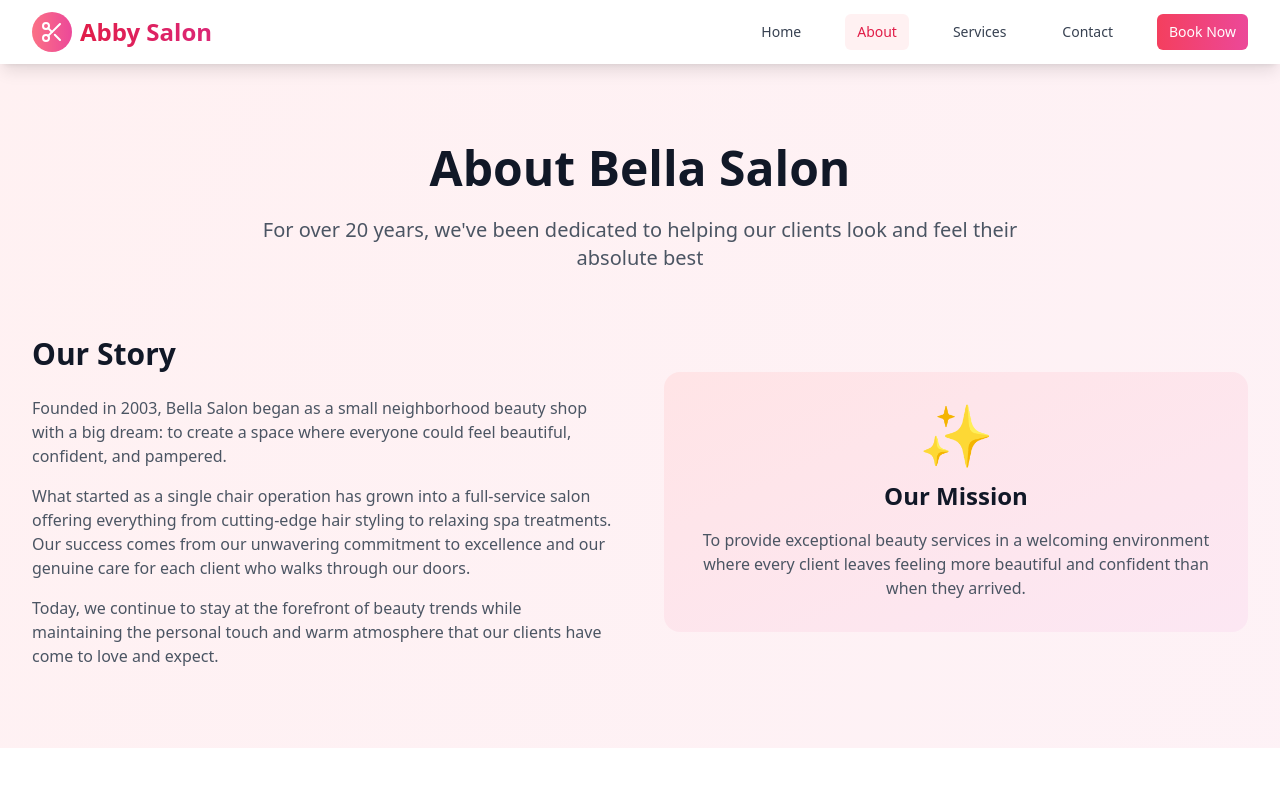
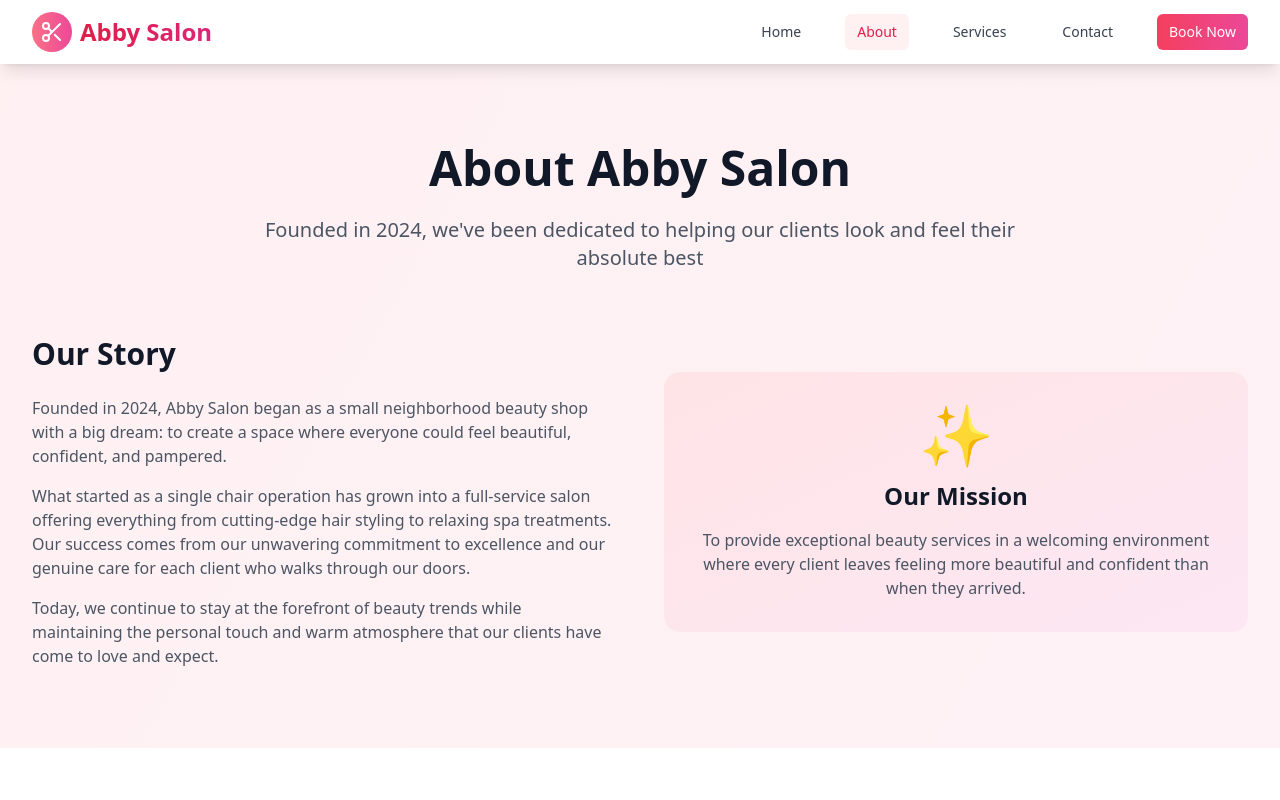
Before and after one commit to Abigaelmoraa/my-salon-website, a React (Vite) app: page /about in a window 1280 px wide. Shown: the top 800 px of the page. Built offline with nearby package versions, Linux system fonts and the light colour scheme.

Commit message:
Move founding year to About page
Move the "Since 2024" text from the home page to the about page.

```diff
--- a/src/components/About.tsx
+++ b/src/components/About.tsx
@@ -1,4 +1,3 @@
-
 import React from 'react';
 import { User } from 'lucide-react';
 
@@ -39,9 +38,9 @@ const About = () => {
       {/* About Hero */}
       <section className="max-w-7xl mx-auto px-4 sm:px-6 lg:px-8 mb-20">
         <div className="text-center mb-16">
-          <h1 className="text-5xl font-bold text-gray-900 mb-6">About Bella Salon</h1>
+          <h1 className="text-5xl font-bold text-gray-900 mb-6">About Abby Salon</h1>
           <p className="text-xl text-gray-600 max-w-3xl mx-auto">
-            For over 20 years, we've been dedicated to helping our clients look and feel their absolute best
+            Founded in 2024, we've been dedicated to helping our clients look and feel their absolute best
           </p>
         </div>
 
@@ -50,7 +49,7 @@ const About = () => {
             <h2 className="text-3xl font-bold text-gray-900 mb-6">Our Story</h2>
             <div className="space-y-4 text-gray-600">
               <p>
-                Founded in 2003, Bella Salon began as a small neighborhood beauty shop with a big dream:
+                Founded in 2024, Abby Salon began as a small neighborhood beauty shop with a big dream:
                 to create a space where everyone could feel beautiful, confident, and pampered.
               </p>
               <p>
--- a/src/components/Home.tsx
+++ b/src/components/Home.tsx
@@ -38,7 +38,7 @@ const Home = () => {
             Abby Salon
           </h1>
           <p className="text-xl md:text-2xl text-gray-700 mb-2">
-            Beauty & Style Since 2024
+            Beauty & Style
           </p>
           <p className="text-lg text-gray-600 mb-8">
             Transform your look with our premium salon services
```
